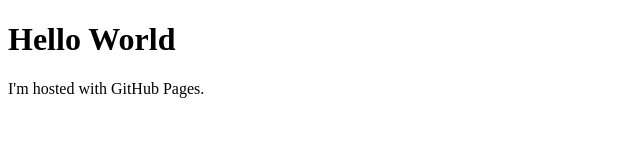
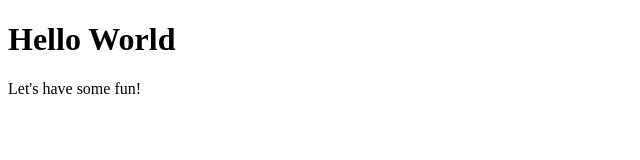
Before and after one commit to westmeister/westmeister.github.io, a plain HTML site: page index.html in a window 1280 px wide. Shown: the full height of the page, 0-640 px from the left. Drawn offline with Linux system fonts and the light colour scheme.

Commit message:
Update index.html

```diff
--- a/index.html
+++ b/index.html
@@ -2,6 +2,6 @@
 <html>
 <body>
 <h1>Hello World</h1>
-<p>I'm hosted with GitHub Pages.</p>
+<p>Let's have some fun!</p>
 </body>
 </html>
```
